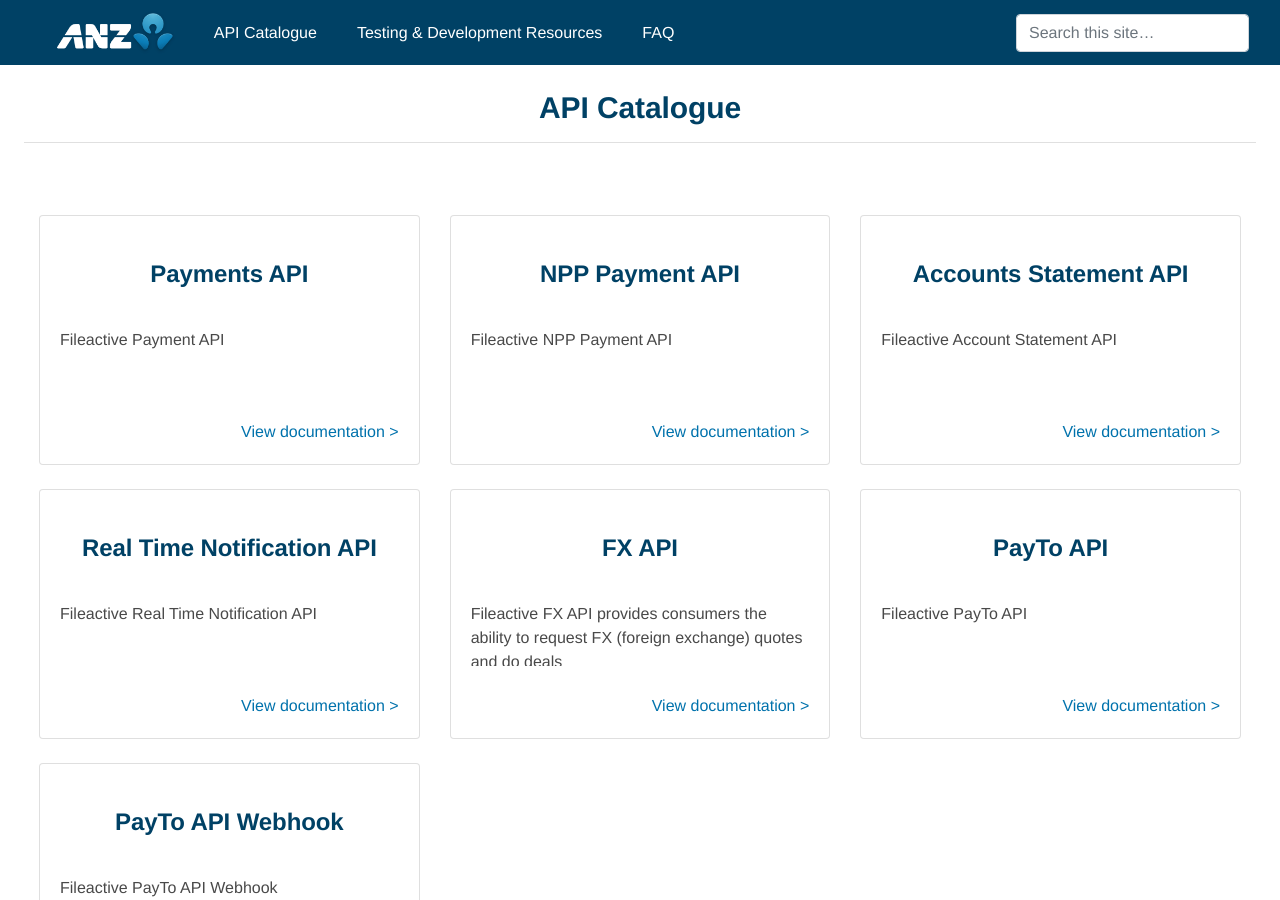
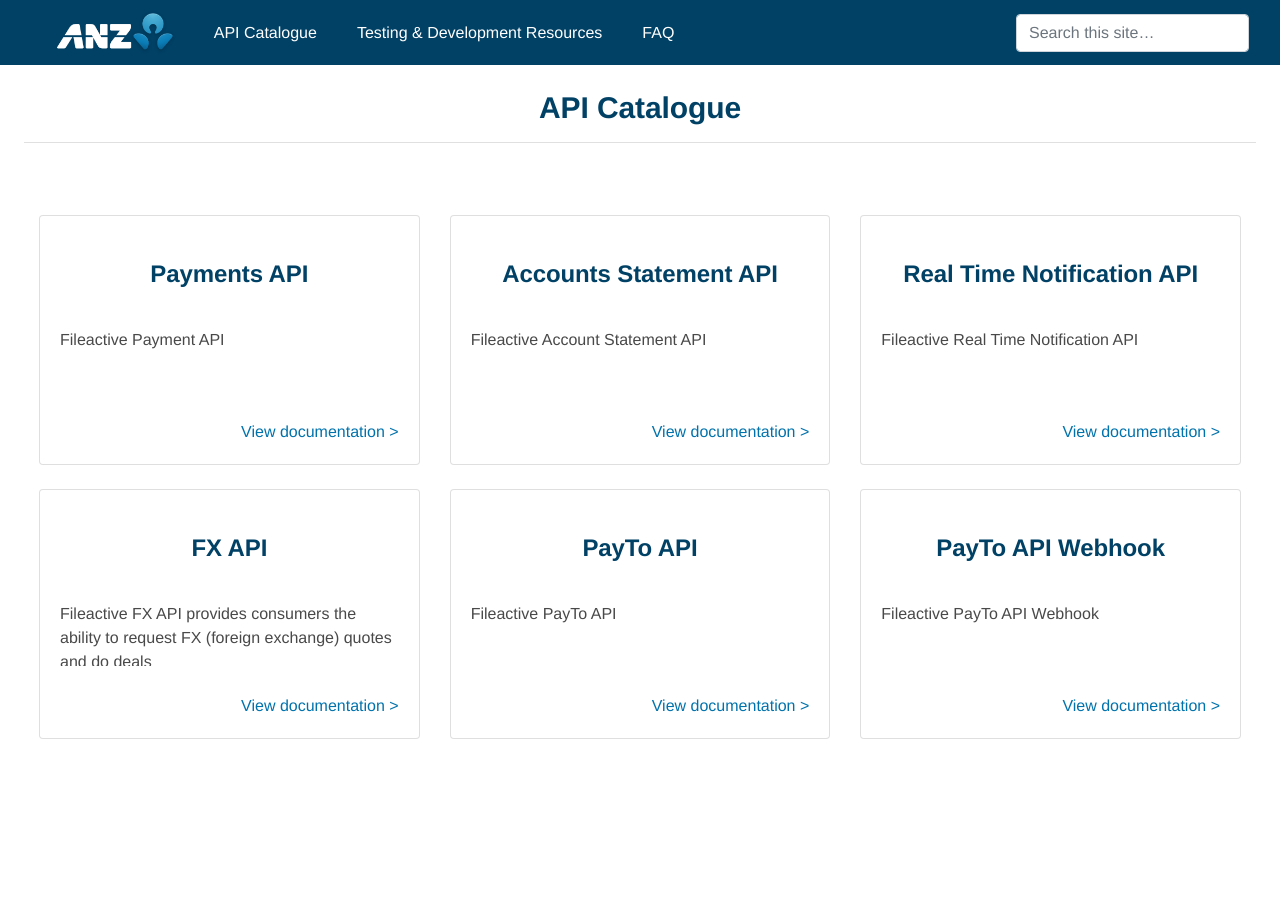
Before and after one commit to anz-insto/anz-insto.github.io, a Jekyll site: the page built from index.md, in a window 1280 px wide and 900 px high, scrolled down 1112 px. Built offline with Jekyll 4.4.1, drawn with Linux system fonts in a browser that asks for light colours.

Commit message:
update cards

```diff
--- a/_data/api-cards.yaml
+++ b/_data/api-cards.yaml
@@ -5,10 +5,6 @@
       description: >
         Fileactive Payment API
       url: /fileactive/api/payment-api
-    - title: NPP Payment API
-      description: >
-        Fileactive NPP Payment API
-      url: /fileactive/api/npp-api
 - title: Receivables
   icon: icon_108-statements_documents-digital-filled-oceanblue.svg
   links:
```
